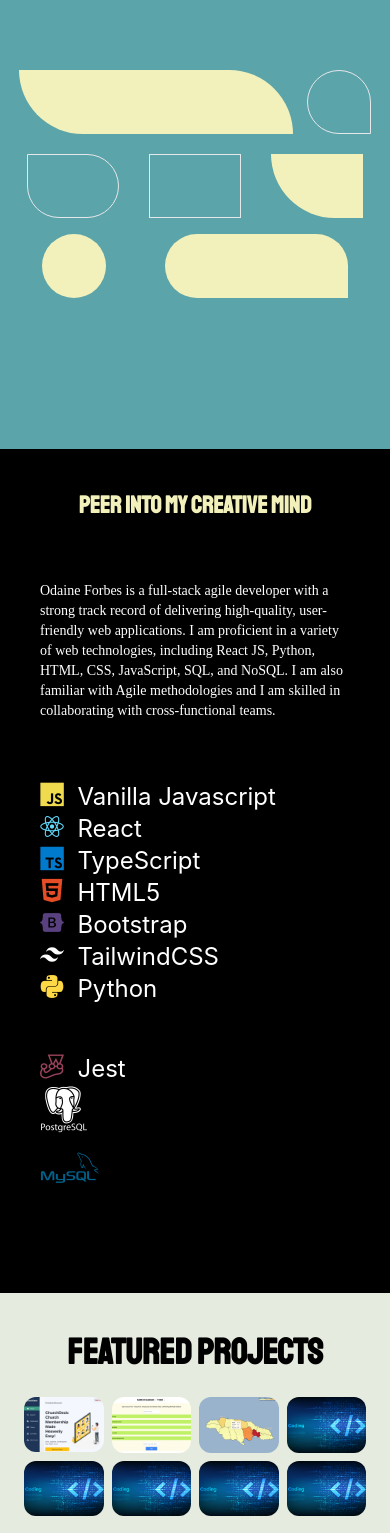
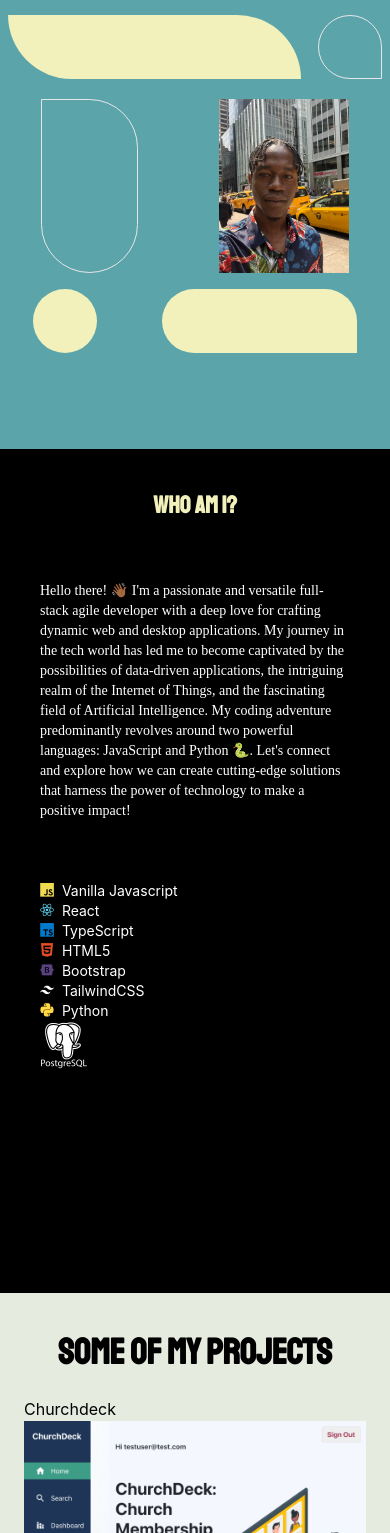
Before and after one commit to forbeso/odforbes, a React (Create React App) app: page / in a window 390 px wide. Shown: the part 395-1928 px from the top of the page. Built offline with nearby package versions, Linux system fonts and the light colour scheme.

Commit message:
style updates

```diff
--- a/package.json
+++ b/package.json
@@ -10,6 +10,7 @@
     "@types/node": "^16.18.39",
     "@types/react": "^18.2.16",
     "@types/react-dom": "^18.2.7",
+    "animate.css": "^4.1.1",
     "express": "^4.18.2",
     "jspdf": "^2.5.1",
     "react": "^18.2.0",
--- a/public/index.html
+++ b/public/index.html
@@ -29,7 +29,10 @@
     <link rel="preconnect" href="https://fonts.googleapis.com">
 <link rel="preconnect" href="https://fonts.gstatic.com" crossorigin>
 <link href="https://fonts.googleapis.com/css2?family=Josefin+Sans:wght@700&family=Libre+Baskerville&family=Staatliches&display=swap" rel="stylesheet">
-
+          <link
+    rel="stylesheet"
+    href="https://cdnjs.cloudflare.com/ajax/libs/animate.css/4.1.1/animate.min.css"
+  />
     <title>Portfolio</title>
   </head>
   <body>
--- a/src/App.css
+++ b/src/App.css
@@ -8,7 +8,7 @@
 }
 
 .sectionB {
-  height: 50vh;
+  height: 60vh;
 }
 
 .sectionC {
--- a/src/App.tsx
+++ b/src/App.tsx
@@ -4,18 +4,19 @@ import churchdeck from "./assets/churchdeck.png";
 import project from "./assets/coding.jpeg";
 import todoBlast from "./assets/todoBlast.png";
 import jacovid from "./assets/jacovid.png";
+import me from "./assets/me.jpeg";
 
 function App() {
   return (
     <div className="App">
       <section className="sectionA flex items-center text-center md:text-left md:flex md:justify-center bg-calm-blue">
         <div className="mx-auto two-boxes flex flex-col md:flex-row md:w-10/12 md:justify-between">
-          <div className="mt-5 mb-5 md:w-1/2">
+          <div className="mt-5 mb-5 md:w-1/2 animate__animated animate__fadeIn">
             <button className="btn border p-2 rounded-full w-64 mb-4">
               Welcome to Odaine's Portfolio
             </button>
             <h1 className="text-6xl font-bold md:text-8xl font-Staatliches">
-              YOUR <span>AGILE</span> FULL STACK DEVELOPER
+              <span>AGILE</span> FULL STACK DEVELOPER
             </h1>
             <a href="#Projects">
               <button className="p-2 rounded-full w-64 mt-4 bg-washed-yellow mb-5">
@@ -24,16 +25,22 @@ function App() {
             </a>
           </div>
 
-          <div className="shape-box flex flex-col mt-5 p-3 md:w-1/2">
+          <div className="shape-box flex flex-col mt-5 md:w-1/2">
             <div className="w-100 flex flex-row justify-around mb-5">
               <div className="w-3/4 rounded-tr-full rounded-bl-full h-16 bg-washed-yellow"></div>
               <div className="w-16 border rounded-tr-full rounded-tl-full rounded-bl-full h-16"></div>
             </div>
 
             <div className="w-100 flex flex-row justify-around mb-4">
-              <div className="w-1/4 border rounded-tr-full rounded-br-full rounded-bl-full"></div>
-              <div className="w-1/4 border"></div>
-              <div className="w-1/4 rounded-bl-full h-16 bg-washed-yellow"></div>
+              <div className="w-1/4 border rounded-tr-full rounded-br-full rounded-bl-full animate__animated animate__fadeIn"></div>
+              <div className="w-4/12 animate__animated animate__fadeIn">
+                <img
+                  src={me}
+                  alt="me"
+                  className="w-full h-full md:max-w-full object-cover"
+                />
+              </div>
+              {/* <div className="w-1/4 rounded-bl-full h-16 bg-washed-yellow"></div> */}
             </div>
 
             <div className="w-100 flex flex-row justify-around">
@@ -48,23 +55,27 @@ function App() {
         <div className="flex flex-col md:mx-auto md:w-3/4">
           <div className="mb-5 mt-5 px-5">
             <h2 className="text-washed-yellow text-center md:text-center font-extrabold  p-5 text-2xl md:text-4xl font-Staatliches">
-              PEER INTO MY CREATIVE MIND
+              WHO AM I?
             </h2>
           </div>
           <div className="text-2xl flex flex-col md:flex md:flex-row md:mx-auto text-white  px-5">
             <div className="mb-3 p-5 w-100 md:w-1/2">
               <p className="text-sm md:text-md lg:text-lg font-Libre">
-                Odaine Forbes is a full-stack agile developer with a strong
-                track record of delivering high-quality, user-friendly web
-                applications. I am proficient in a variety of web technologies,
-                including React JS, Python, HTML, CSS, JavaScript, SQL, and
-                NoSQL. I am also familiar with Agile methodologies and I am
-                skilled in collaborating with cross-functional teams.
+                Hello there! 👋🏾 I'm a passionate and versatile full-stack agile
+                developer with a deep love for crafting dynamic web and desktop
+                applications. My journey in the tech world has led me to become
+                captivated by the possibilities of data-driven applications, the
+                intriguing realm of the Internet of Things, and the fascinating
+                field of Artificial Intelligence. My coding adventure
+                predominantly revolves around two powerful languages: JavaScript
+                and Python 🐍. Let's connect and explore how we can create
+                cutting-edge solutions that harness the power of technology to
+                make a positive impact!
               </p>
             </div>
 
-            <div className="mt-2 md:mt-0 p-5">
-              <div className="flex flex-row">
+            <div className="mt-2 md:mt-0 p-5 text-sm md:text-base">
+              <div className="flex flex-row w-auto h-auto">
                 <div>
                   <i className="devicon-javascript-plain colored"></i>
                 </div>
@@ -120,31 +131,8 @@ function App() {
                   <p>&nbsp; Python</p>
                 </div>
               </div>
-            </div>
-
-            <div className="mt-2 md:mt-0 p-5">
-              <div className="flex flex-row">
-                <div>
-                  <i className="devicon-jest-plain colored"></i>
-                </div>
-                <div>
-                  <p>&nbsp; Jest</p>
-                </div>
-              </div>
-
-              <div className="flex flex-row">
-                <div>
-                  <i className="devicon-postgresql-plain-wordmark text-5xl"></i>
-                </div>
-              </div>
-
-              <div className="">
-                <div>
-                  <i className="devicon-mysql-plain-wordmark colored text-6xl"></i>
-                </div>
-                {/* <div>
-                  <p>&nbsp; MySQL</p>
-                </div> */}
+              <div>
+                <i className="devicon-postgresql-plain-wordmark text-5xl"></i>
               </div>
             </div>
           </div>
@@ -153,72 +141,46 @@ function App() {
 
       <section id="Projects" className="bg-bland-white p-5">
         <div className="mb-5">
-          <h1 className="p-5 font-semibold text-4xl text-center font-Staatliches">
-            FEATURED PROJECTS
+          <h1 className="p-5 font-bold text-4xl text-center font-Staatliches">
+            SOME OF MY PROJECTS
           </h1>
           <div className="md:w-3/4 md:mx-auto">
-            <div className="flex flex-row ">
+            <div className="flex flex-col md:flex md:flex-row animate__animated animate__fadeIn">
               <div className="w-full md:w-1/4 p-1">
+                <p>Churchdeck</p>
                 <img
                   src={churchdeck}
                   alt="Screenshot of Churchdeck Landing Page"
-                  className="w-full h-auto md:max-w-full object-cover rounded-xl"
+                  className="w-full h-full md:max-w-full object-cover md:rounded-xl"
                 />
               </div>
               <div className="w-full md:w-1/4 p-1">
+                <p>TodoBlast</p>
                 <img
                   src={todoBlast}
                   alt="Screenshot of Todo Web App"
-                  className="w-full h-full md:max-w-full object-cover rounded-xl"
+                  className="w-full h-full md:max-w-full object-cover md:rounded-xl"
                 />
               </div>
               <div className="w-full md:w-1/4 p-1">
+                <p>JaCovid</p>
                 <img
                   src={jacovid}
                   alt="Chloropleth map of jamaica showing spread of covid, recoveries, deaths"
-                  className="w-full h-full md:max-w-full object-cover rounded-xl"
+                  className="w-full h-full md:max-w-full object-cover md:rounded-xl"
                 />
               </div>
 
               <div className="w-full md:w-1/4 p-1">
-                <img
-                  src={project}
-                  alt=""
-                  className="w-full h-auto md:max-w-full object-cover rounded-xl"
-                />
-              </div>
-            </div>
-
-            <div className="flex flex-row ">
-              <div className="w-full md:w-1/4 p-1">
-                <img
-                  src={project}
-                  alt=""
-                  className="w-full h-auto md:max-w-full object-cover rounded-xl"
-                />
-              </div>
-
-              <div className="w-full md:w-1/4 p-1">
-                <img
-                  src={project}
-                  alt=""
-                  className="w-full h-auto md:max-w-full object-cover rounded-xl"
-                />
-              </div>
-              <div className="w-full md:w-1/4 p-1">
-                <img
-                  src={project}
-                  alt=""
-                  className="w-full h-auto md:max-w-full object-cover rounded-xl"
-                />
-              </div>
-
-              <div className="w-full md:w-1/4 p-1">
-                <img
-                  src={project}
-                  alt=""
-                  className="w-full h-auto md:max-w-full object-cover rounded-xl"
-                />
+                <p>Scrape and Sense</p>
+                <video
+                  preload="auto"
+                  controls
+                  className="w-full h-full md:max-w-full object-cover md:rounded-xl">
+                  <source
+                    src={require("./assets/scrapeandsense.mp4")}
+                    type="video/mp4"></source>
+                </video>
               </div>
             </div>
           </div>
@@ -313,7 +275,7 @@ function App() {
           <div className="w-100 md:w-1/2 text-center">
             <p>
               I would love to hear from you. Send a message to discuss potential
-              projects, collaborations, or job opportunities.
+              projects, collaborations, or job opportunities. 🚀 ⚡️
             </p>
           </div>
 
--- /dev/null
+++ b/src/index.d.ts
@@ -0,0 +1 @@
+declare module '*.mp4';
```
Also changed, not shown: src/react-app-env.d.ts (line endings or trailing spaces), 2 other files (tests, documents, lock files or other folders).
